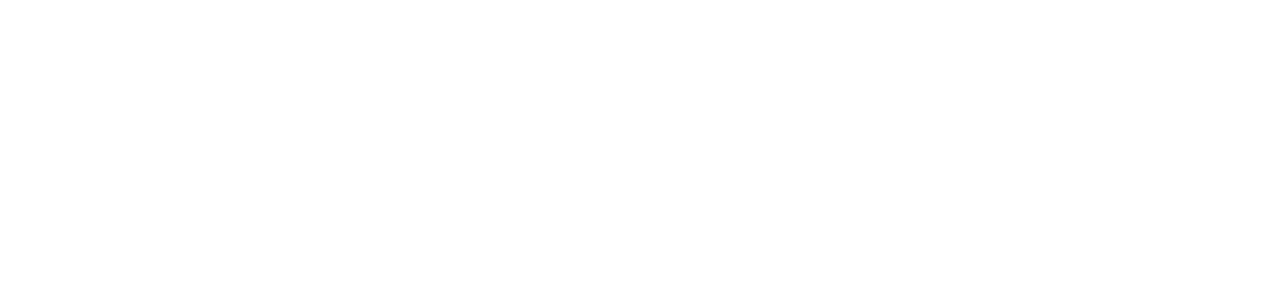
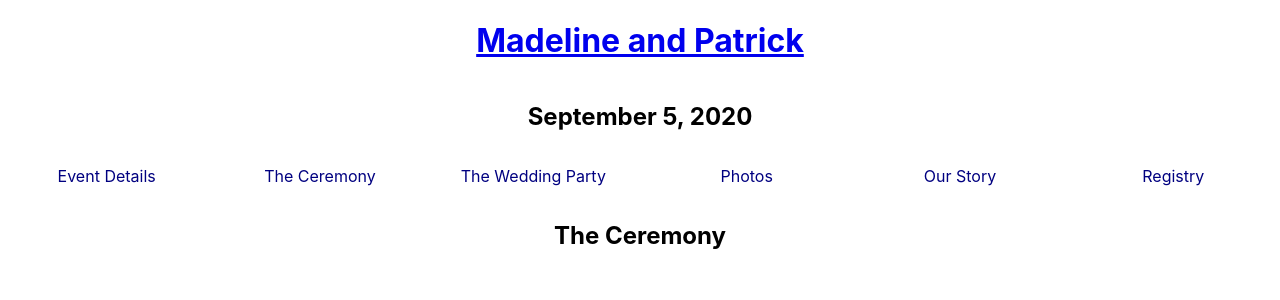
Before and after one commit to patjonstevenson/patandnat2020, a React (Create React App) app in the folder site/: page /ceremony in a window 1280 px wide. Shown: the top 300 px of the page. Built offline with nearby package versions, Linux system fonts and the light colour scheme.

Commit message:
added routes and links for subpages

```diff
--- a/site/src/App.js
+++ b/site/src/App.js
@@ -7,15 +7,28 @@
 import Header from "./components/Header";
 import EventDetails from "./pages/EventDetails";
 import Home from "./pages/Home";
+import Ceremony from "./pages/Ceremony";
+import WeddingParty from "./pages/WeddingParty";
+import Photos from "./pages/Photos";
+import OurStory from "./pages/OurStory";
+import Registry from "./pages/Registry";
 
 function App() {
   return (
     <div className="App">
       <Route exact path="/" component={Home} />
       <Route
-        path="/EventDetails"
+        path="/eventdetails"
         render={() => <Subpage Page={EventDetails} />}
       />
+      <Route path="/ceremony" render={() => <Subpage Page={Ceremony} />} />
+      <Route
+        path="/weddingparty"
+        render={() => <Subpage Page={WeddingParty} />}
+      />
+      <Route path="/photos" render={() => <Subpage Page={Photos} />} />
+      <Route path="/ourstory" render={() => <Subpage Page={OurStory} />} />
+      <Route path="/registry" render={() => <Subpage Page={Registry} />} />
     </div>
   );
 }
--- a/site/src/components/Header.js
+++ b/site/src/components/Header.js
@@ -5,18 +5,20 @@
   return (
     <div className="header">
       <div className="names">
-        <h1>Madeline and Patrick</h1>
+        <h1>
+          <Link to="/">Madeline and Patrick</Link>
+        </h1>
       </div>
       <div className="date">
-        <h2>August 22, 2020</h2>
+        <h2>September 5, 2020</h2>
       </div>
       <nav className="navbar">
         <Link to="/eventdetails">Event Details</Link>
-        <a href="#">The Ceremony</a>
-        <a href="#">The Bridal Party</a>
-        <a href="#">Photos</a>
-        <a href="#">Our Story</a>
-        <a href="#">Registry</a>
+        <Link to="/ceremony">The Ceremony</Link>
+        <Link to="/weddingparty">The Wedding Party</Link>
+        <Link to="/photos">Photos</Link>
+        <Link to="/ourstory">Our Story</Link>
+        <Link to="/registry">Registry</Link>
       </nav>
     </div>
   );
--- /dev/null
+++ b/site/src/pages/WeddingParty.js
@@ -0,0 +1,11 @@
+import React from "react";
+
+const WeddingParty = () => {
+  return (
+    <div className="wedding-party">
+      <h2>The Wedding Party</h2>
+    </div>
+  );
+};
+
+export default WeddingParty;
```
Also changed, not shown: site/src/pages/BridalParty.js (deleted, +0 -11 lines).
